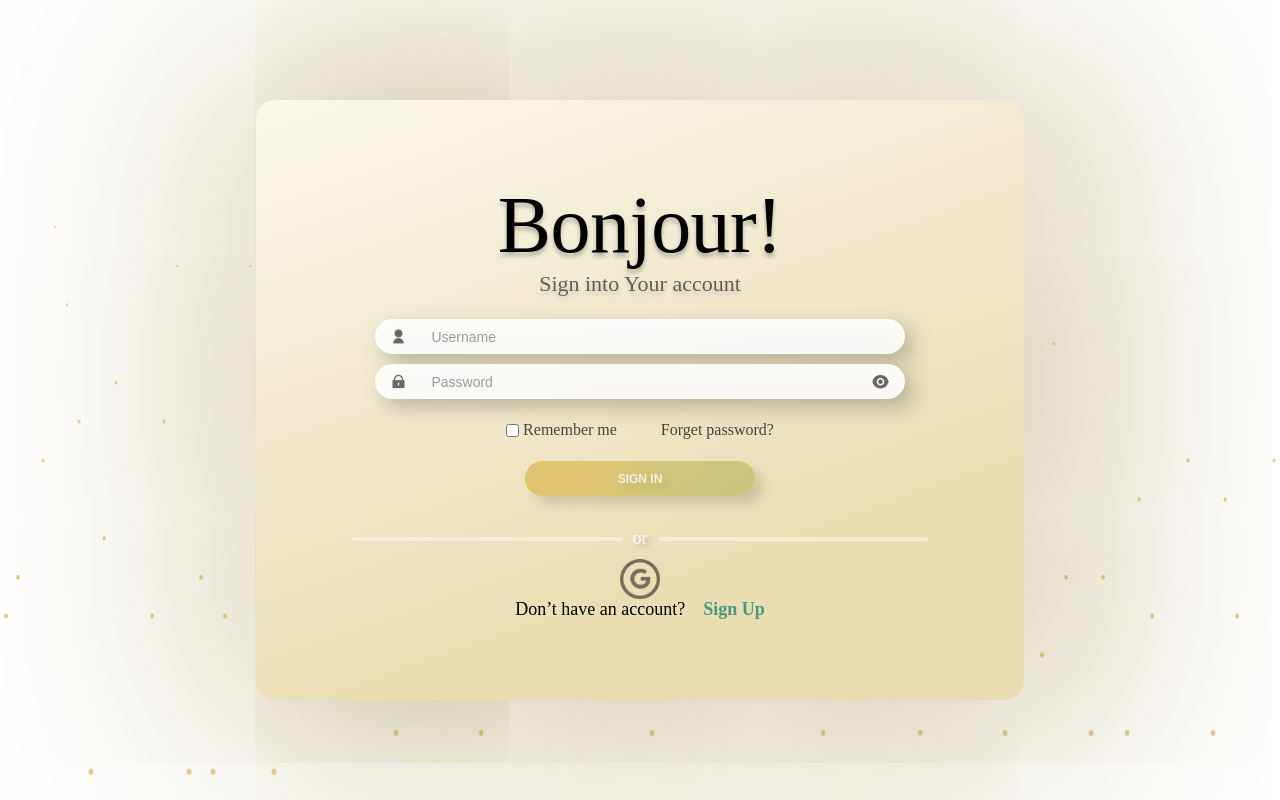
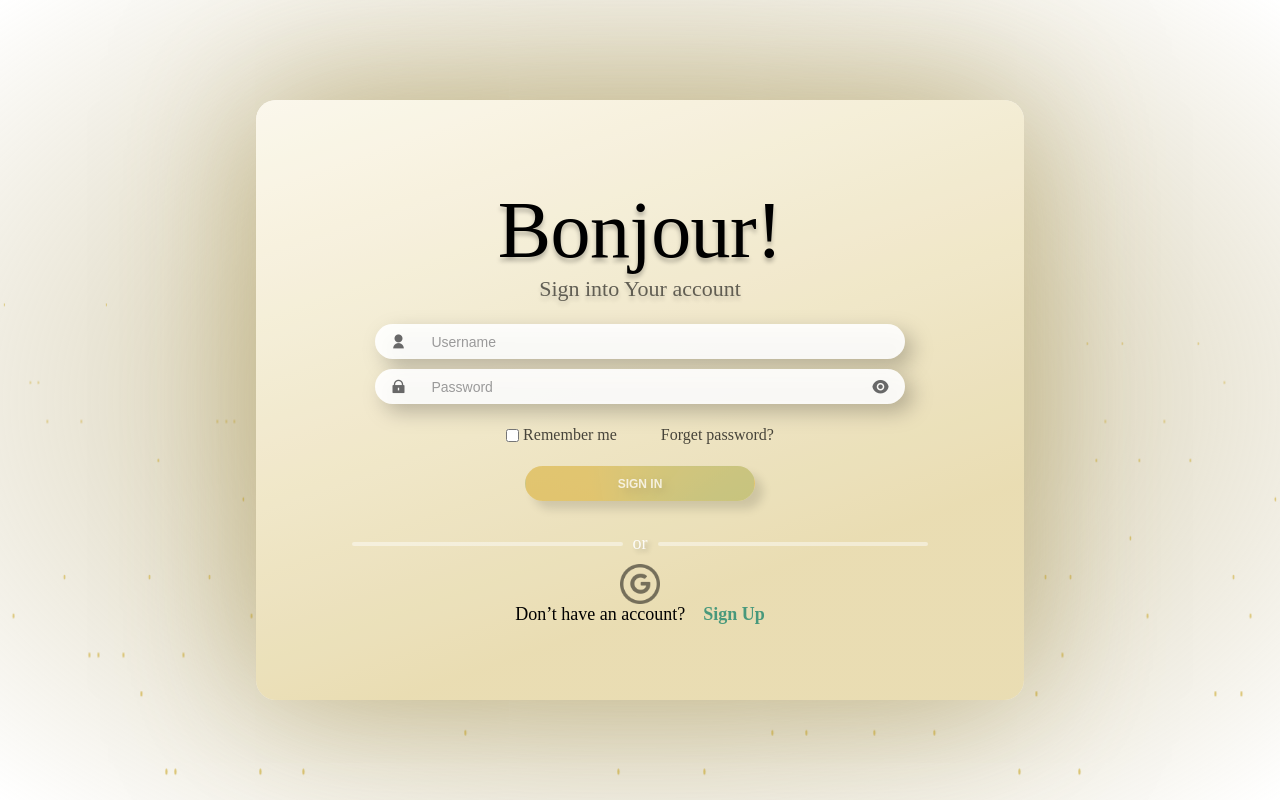
Before and after one commit to kuisskui/Audience-Application, a Django app: page /accounts/login/ in a window 1280 px wide. Run offline with Django 4.2, Linux system fonts and the light colour scheme.

Commit message:
fix bubbles and background in login page

```diff
--- a/mysite/templates/registration/login.html
+++ b/mysite/templates/registration/login.html
@@ -3,12 +3,12 @@
 <html>
     <head>
         <meta charset="UTF-8">
-        <meta name="viewport" content="width=device-width, initial-scale=1.0">
+        <meta name="viewport" content="width=device-width,height=device-height, initial-scale=1.0">
         <meta name="description" content="Paris Olympic">
         <meta name="author" content="TAGCH">
         <meta name="keyword" content="html css javascript">
         <title>SignIn</title>
-        <link rel="stylesheet" href={% static 'mysite\login.css' %}>
+        <link rel="stylesheet" href="{% static 'mysite\login.css' %}">
         <link href="https://cdn.jsdelivr.net/npm/remixicon@3.5.0/fonts/remixicon.css" rel="stylesheet">
     </head>
 
@@ -76,6 +76,7 @@
                 <center>
                     <br><br>
                     <img class="parisLogo" src="{% static 'mysite\image\Paris2024.png' %}" alt="Paris Logo">
+                    <br><br>
                     <img class="olympicLogo" src="{% static 'mysite\image\OlmpicLogo.png' %}" alt="olympic Logo">
                     <h3 class="subtext">Welcome Back!</h3>
                     <br><br><br><br>
@@ -83,118 +84,19 @@
                 </center>
             </div>
         </div>
-        </div>
 
+<div class="container">
+            <div class="bubbles">
+        <script>
+            for (let i = 1; i <= 150; i++) {
+                const randomValue = Math.floor(Math.random() * 20) + 1;
+                document.write('<span style="--i:' + randomValue + '"></span>');
+            }
+        </script>
+    </div>
+    </div>
     </body>
-    <div class="container">
-        <div class="bubbles">
-            <span style="--i:11"></span>
-            <span style="--i:12"></span>
-            <span style="--i:25"></span>
-            <span style="--i:15"></span>
-            <span style="--i:21"></span>
-            <span style="--i:19"></span>
-            <span style="--i:16"></span>
-            <span style="--i:7"></span>
-            <span style="--i:13"></span>
-            <span style="--i:17"></span>
-            <span style="--i:6"></span>
-            <span style="--i:1"></span>
-            <span style="--i:11"></span>
-            <span style="--i:16"></span>
-            <span style="--i:20"></span>
-            <span style="--i:7"></span>
-            <span style="--i:12"></span>
-            <span style="--i:7"></span>
-            <span style="--i:11"></span>
-            <span style="--i:5"></span>
-            <span style="--i:20"></span>
-            <span style="--i:13"></span>
-            <span style="--i:7"></span>
-            <span style="--i:11"></span>
-            <span style="--i:18"></span>
-            <span style="--i:12"></span>
-            <span style="--i:27"></span>
-            <span style="--i:12"></span>
-            <span style="--i:25"></span>
-            <span style="--i:16"></span>
-            <span style="--i:2"></span>
-            <span style="--i:11"></span>
-            <span style="--i:8"></span>
-            <span style="--i:21"></span>
-            <span style="--i:6"></span>
-            <span style="--i:10"></span>
-            <span style="--i:18"></span>
-            <span style="--i:12"></span>
-            <span style="--i:27"></span>
-            <span style="--i:8"></span>
-            <span style="--i:14"></span>
-            <span style="--i:11"></span>
-            <span style="--i:2"></span>
-            <span style="--i:25"></span>
-            <span style="--i:15"></span>
-            <span style="--i:6"></span>
-            <span style="--i:19"></span>
-            <span style="--i:28"></span>
-            <span style="--i:14"></span>
-            <span style="--i:10"></span>
-            <span style="--i:18"></span>
-            <span style="--i:12"></span>
-            <span style="--i:27"></span>
-            <span style="--i:8"></span>
-            <span style="--i:14"></span>
-            <span style="--i:11"></span>
-            <span style="--i:2"></span>
-            <span style="--i:25"></span>
-            <span style="--i:15"></span>
-            <span style="--i:21"></span>
-            <span style="--i:19"></span>
-            <span style="--i:16"></span>
-            <span style="--i:14"></span>
-            <span style="--i:10"></span>
-            <span style="--i:18"></span>
-            <span style="--i:12"></span>
-            <span style="--i:27"></span>
-            <span style="--i:8"></span>
-            <span style="--i:21"></span>
-            <span style="--i:11"></span>
-            <span style="--i:2"></span>
-            <span style="--i:25"></span>
-            <span style="--i:15"></span>
-            <span style="--i:21"></span>
-            <span style="--i:19"></span>
-            <span style="--i:8"></span>
-            <span style="--i:14"></span>
-            <span style="--i:11"></span>
-            <span style="--i:2"></span>
-            <span style="--i:25"></span>
-            <span style="--i:15"></span>
-            <span style="--i:21"></span>
-            <span style="--i:8"></span>
-            <span style="--i:15"></span>
-            <span style="--i:6"></span>
-            <span style="--i:10"></span>
-            <span style="--i:18"></span>
-            <span style="--i:12"></span>
-            <span style="--i:27"></span>
-            <span style="--i:8"></span>
-            <span style="--i:12"></span>
-            <span style="--i:27"></span>
-            <span style="--i:8"></span>
-            <span style="--i:14"></span>
-            <span style="--i:11"></span>
-            <span style="--i:2"></span>
-            <span style="--i:25"></span>
-            <span style="--i:15"></span>
-            <span style="--i:6"></span>
-            <span style="--i:8"></span>
-            <span style="--i:14"></span>
-            <span style="--i:11"></span>
-            <span style="--i:2"></span>
-            <span style="--i:25"></span>
-            <span style="--i:15"></span>
-        </div>
-    </div>
+
     <script>
         function togglePasswordVisibility(element) {
             var passwordInput = element.previousElementSibling;
--- a/static/mysite/login.css
+++ b/static/mysite/login.css
@@ -9,7 +9,8 @@ body {
     display: flex;
     justify-content: center;
     align-items: center;
-    background: #FFF;
+
+    background: radial-gradient(rgba(152, 131, 56, 0.52) 1%, #FFF 100%);
     z-index: 1;
 }
 
@@ -77,10 +78,15 @@ input:-webkit-autofill {
 
 .design {
     grid-area: design;
-    display: none;
+    display: block;
+    width:100%;
     position:sticky;
     align-items: center;
     justify-content: center;
+}
+
+#design img {
+display: block;
 }
 
 .title {
@@ -148,7 +154,7 @@ input:-webkit-autofill {
 .Ex {
     border-radius: 50px;
     background: conic-gradient(from 180deg at 61.43% 0%, rgba(255, 255, 255, 0.80) 0deg, rgba(255, 255, 255, 0.59) 60.00000178813934deg, rgba(255, 255, 255, 0.68) 144.0000021457672deg, rgba(220, 220, 220, 0.30) 216.00000858306885deg, rgba(227, 220, 155, 0.28) 225deg, rgba(218, 174, 52, 0.48) 331.3986825942993deg, rgba(215, 162, 24, 0.53) 360deg);
-    box-shadow: 16px 9px 250px 42px rgba(152, 131, 56, 0.52), 0px 0px 29px 580px rgba(227, 204, 120, 0.12) inset;
+    box-shadow: 0px 0px 140px 1px rgba(152, 131, 56, 0.52), 0px 0px 29px 580px rgba(227, 204, 120, 0.12) inset;
     width: 60%;
     height: 600px;
     border-radius: 20px;
```
